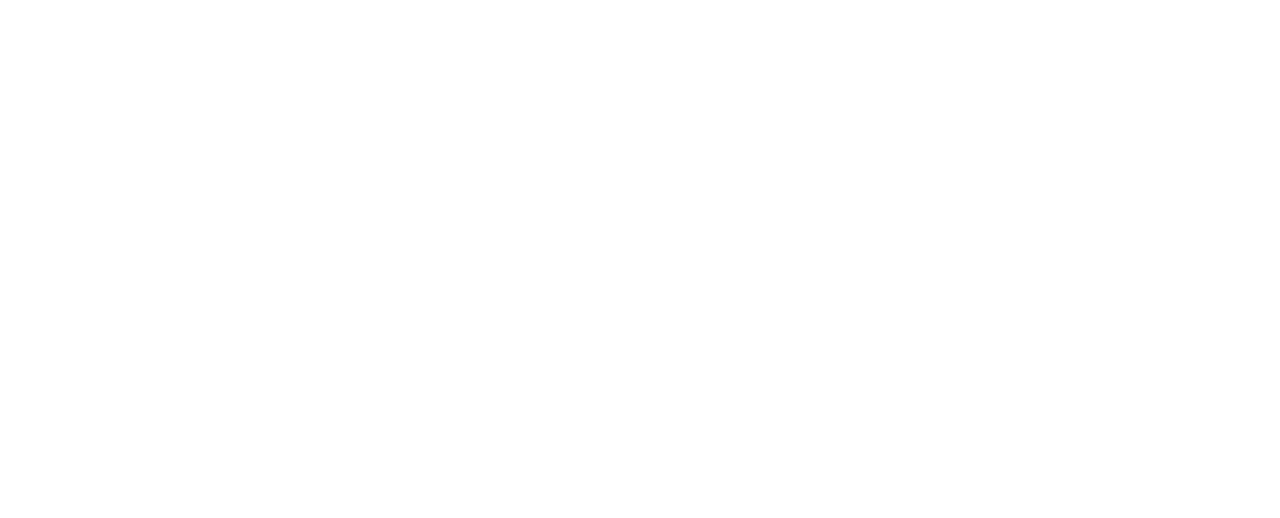
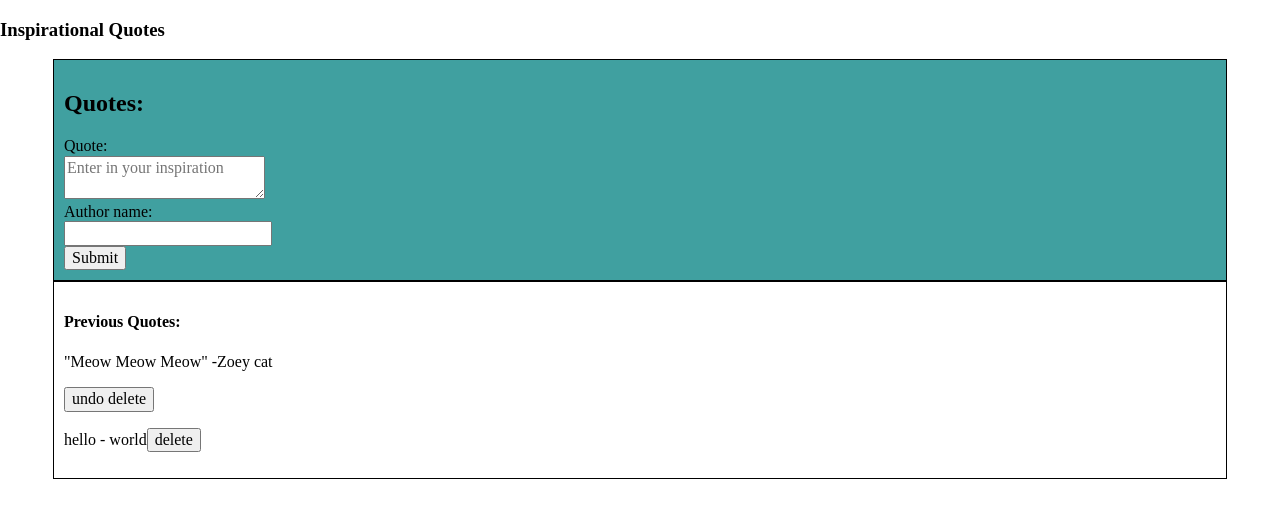
Before and after one commit to JenGates3255/JS18-InspirationalQuotes, a plain HTML site: page index.html in a window 1280 px wide. Drawn offline with nearby package versions, Linux system fonts and the light colour scheme.

Commit message:
wednesday night

```diff
--- a/index.html
+++ b/index.html
@@ -2,11 +2,31 @@
 <html lang="en">
 <head>
   <meta charset="utf-8">
-  <title>Untitled</title>
+  <title>JS18 Insp. Quotes</title>
   <link rel="stylesheet" type="text/css" href="http://cdnjs.cloudflare.com/ajax/libs/normalize/3.0.1/normalize.min.css">
   <link rel="stylesheet" type="text/css" href="main.css">
 </head>
 <body>
+	<div>
+   		 <h3 class="title"> Inspirational Quotes </h3>
+	</div>
+	<div class="mainContainer">
+
+		<h2> Quotes: </h2>
+		<form action="demo_form.asp" method="get">
+  			Quote: <textarea class="quote"name="quotes" placeholder="Enter in your inspiration" required></textarea> <br>
+  			Author name: <input class = "author" type="text" name="lname" required><br>
+  			<input type="submit" value="Submit">
+		</form>
+	</div>
+
+
+	<div class="secondBody">
+  		<h4>Previous Quotes:</h4>
+ 		<p> "Meow Meow Meow" -Zoey cat </p>
+ 		<button class="undoDelete">undo delete</button>
+	</div>
+
 
   <script src="http://cdnjs.cloudflare.com/ajax/libs/jquery/2.0.3/jquery.min.js"></script>
   <script src="main.js"></script>
--- a/main.css
+++ b/main.css
@@ -0,0 +1,36 @@
+.title {
+	/*color: #47B2B2;*/
+}
+.mainContainer{
+	border: thin solid black;
+	position: relative;
+	padding: 10px;
+	width: 90%;
+	margin: auto;
+	background-color: #40A0A0;
+	color: black;
+
+}
+
+form {
+	width: 100px;
+	display: inline-table;
+
+
+}
+
+.quote{
+
+}
+.author{
+
+}
+
+.secondBody{
+	border: thin solid black;
+	position: relative;
+	padding: 10px;
+	width: 90%;
+	margin: auto;
+
+}
--- a/main.js
+++ b/main.js
@@ -1,3 +1,61 @@
 $(document).on('ready', function() {
+// undo last action (undo delete)
+ var $undo = $('.undoDelete');
+ 	$undo.on('click', function(){
+ 		if (lastAction.length){
+ 			var callback = lastAction.pop();
+ 		// .pop- pops last index of array OFF - .shift pulls first index of array OFF
+ 		// (modifies original array )
+ 			callback();
+ 		}
+ });
+ var lastAction = [];
+
+ var newQuote = function(quote, author){
+//concatinate two elements into one var - creating a new <p> within the dom
+// adding author and quote
+//
+ //1 way to concatenate
+ 	//var element = $("<p>" + quote + " - " + author + " <button> delete </button></p>");
+ //2 way to string concatenate  (join multiple strings)
+ 	var $element = $("<p>").text(quote + " - " + author);
+ //
+ //3 way to string concatenate
+ //
+ 	var $button = $("<button>");
+ 		$button.text("delete");
+ 		$element.append($button);
+
+// upon clicking delete button - hide
+ 		$button.on('click',function() {
+ 			$element.hide();
+
+// upon selecting lastAction(Array of last inputs)
+ 			lastAction.push(function(){
+ 				$element.show();
+ 			})
+
+ 		})
+
+ 	 $(".secondBody").append($element);
+ };
+
+	newQuote("hello", "world");
+
+	$('form').on('submit', function (event) {
+		event.preventDefault();
+
+		var $quote = $(".quote");
+		var $author = $(".author");
+		var quote = $quote.val();
+		var author = $author.val();
+
+		newQuote(quote, author);
+
+		// now clear the fields
+		$quote.val('');
+		$author.val('');
+	});
+
 
 });
```
